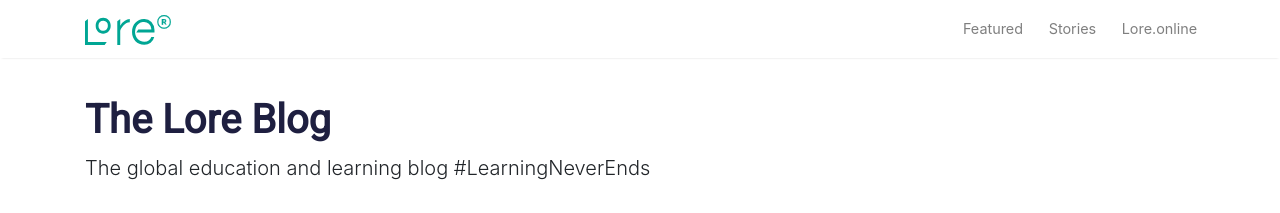
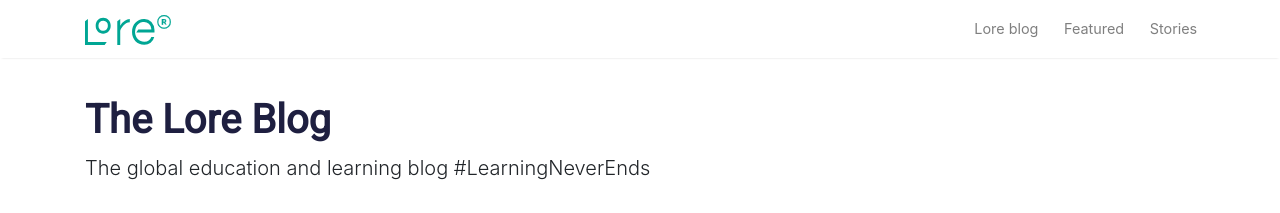
Before and after one commit to lore-blog/lore-blog.github.io, a Jekyll site: the page built from _posts/2019-01-30-colleges-get-hands-on-to-teach-students-real-world-skills.md, in a window 1280 px wide. Shown: the top 213 px of the page. Built offline with Jekyll 4.4.1, drawn with Linux system fonts in a browser that asks for light colours; nearby versions of some CDN libraries.

Commit message:
header mennu items changed

```diff
--- a/_layouts/default.html
+++ b/_layouts/default.html
@@ -64,7 +64,7 @@
     <nav class="navbar navbar-expand-lg navbar-light bg-white fixed-top mediumnavigation nav-down">
       <div class="container pr-0">
         <!-- Begin Logo -->
-        <a class="navbar-brand" href="{{ site.baseurl }}/">
+        <a class="navbar-brand" href="{{ site.lore_url }}" target="_blank">
           <img src="{{ site.baseurl }}/{{ site.logo }}" alt="{{ site.name }}" height="34px" />
         </a>
         <!-- End Logo -->
@@ -77,6 +77,9 @@
           <!-- Begin Menu -->
 
           <ul class="navbar-nav ml-auto">
+            <li class="nav-item">
+                <a class="nav-link" href="{{ site.baseurl }}/">Lore blog</a>
+            </li>
             {% if page.url == "/" %}
             <li class="nav-item active">
               {% else %}
@@ -93,10 +96,6 @@
             <li class="nav-item">
               {% endif %}
               <a class="nav-link" href="{{ site.baseurl }}/#stories">Stories</a>
-            </li>
-
-            <li class="nav-item">
-              <a class="nav-link" target="_blank" href="{{ site.lore_url }}">Lore.online</a>
             </li>
           </ul>
 
```
